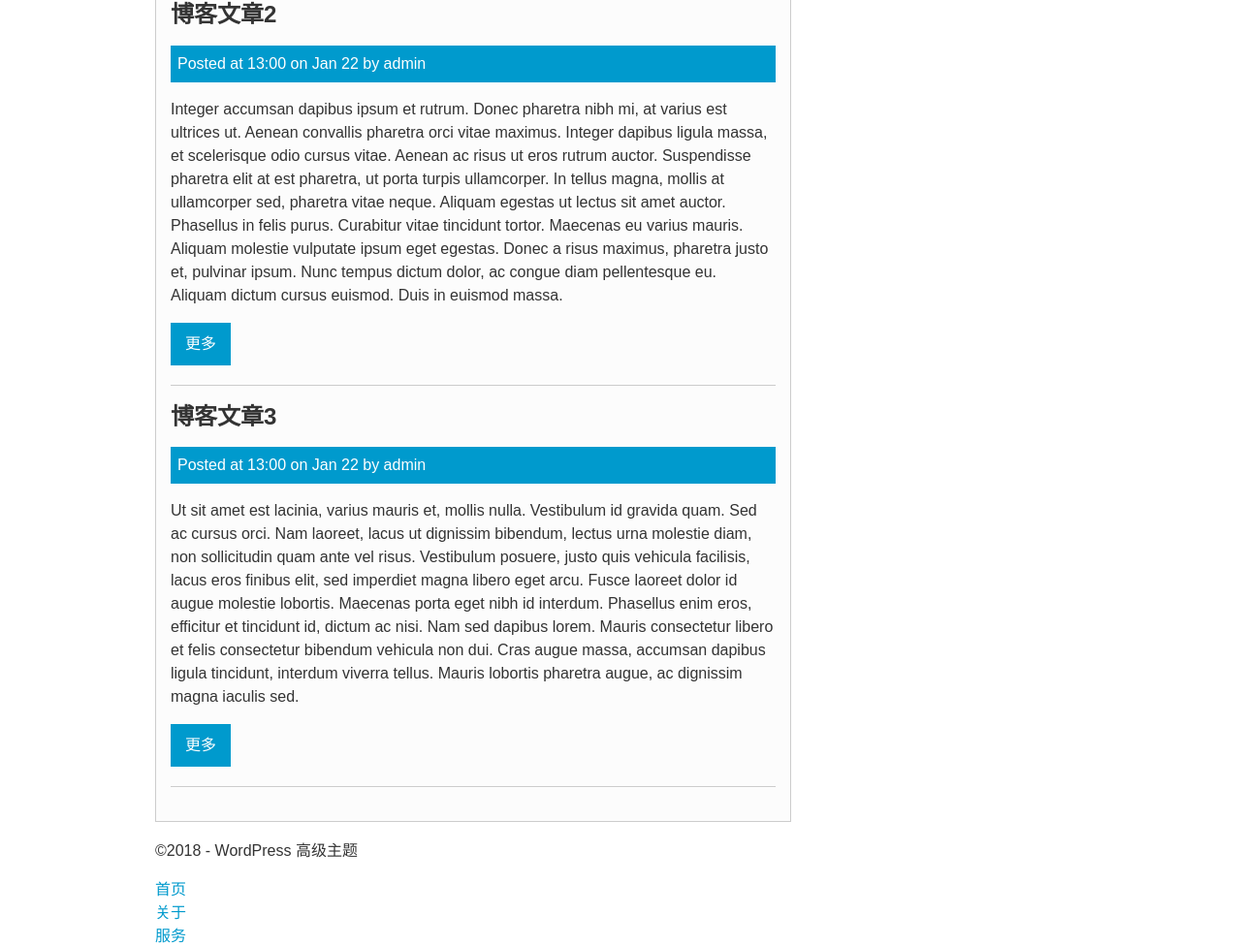
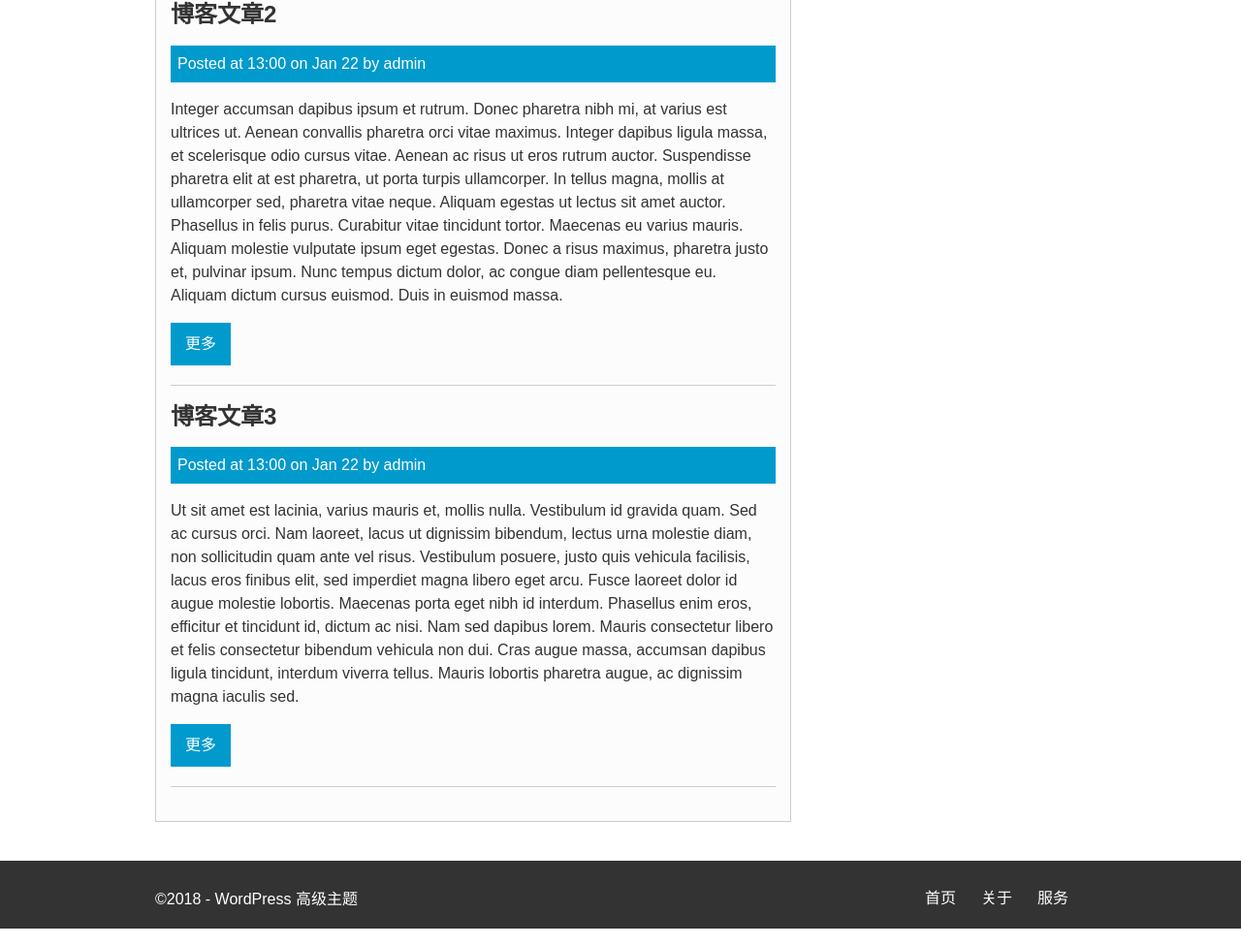
Before and after one commit to nilpoint/advanced_wordpress_html, a plain HTML site: page index.html in a window 1280 px wide. Shown: the part 565-1541 px from the top of the page at 97% size. Drawn offline with Linux system fonts and the light colour scheme.

Commit message:
Style the footer

```diff
--- a/style.css
+++ b/style.css
@@ -140,3 +140,43 @@ article.post .meta{
   padding:10px 15px;
   display:inline-block;
 }
+
+/* Footer */
+footer.main-footer{
+  margin-top:40px;
+  text-align:center;
+  background:#333;
+  color:#fff;
+  height:60px;
+  padding-top:10px;
+  overflow:auto;
+}
+
+footer.main-footer .f_left{
+  float:left;
+}
+
+footer.main-footer .f_right{
+  float:right;
+}
+
+footer.main-footer li{
+  float:left;
+  padding-right:10px;
+  list-style:none;
+}
+
+footer.main-footer a{
+  color:#fff;
+  text-decoration:none;
+  padding:8px;
+}
+
+footer.main-footer a:hover{
+  color: #009acd;
+}
+
+footer.main-footer .f_right{
+  float:right;
+  margin-top:15px;
+}
```
